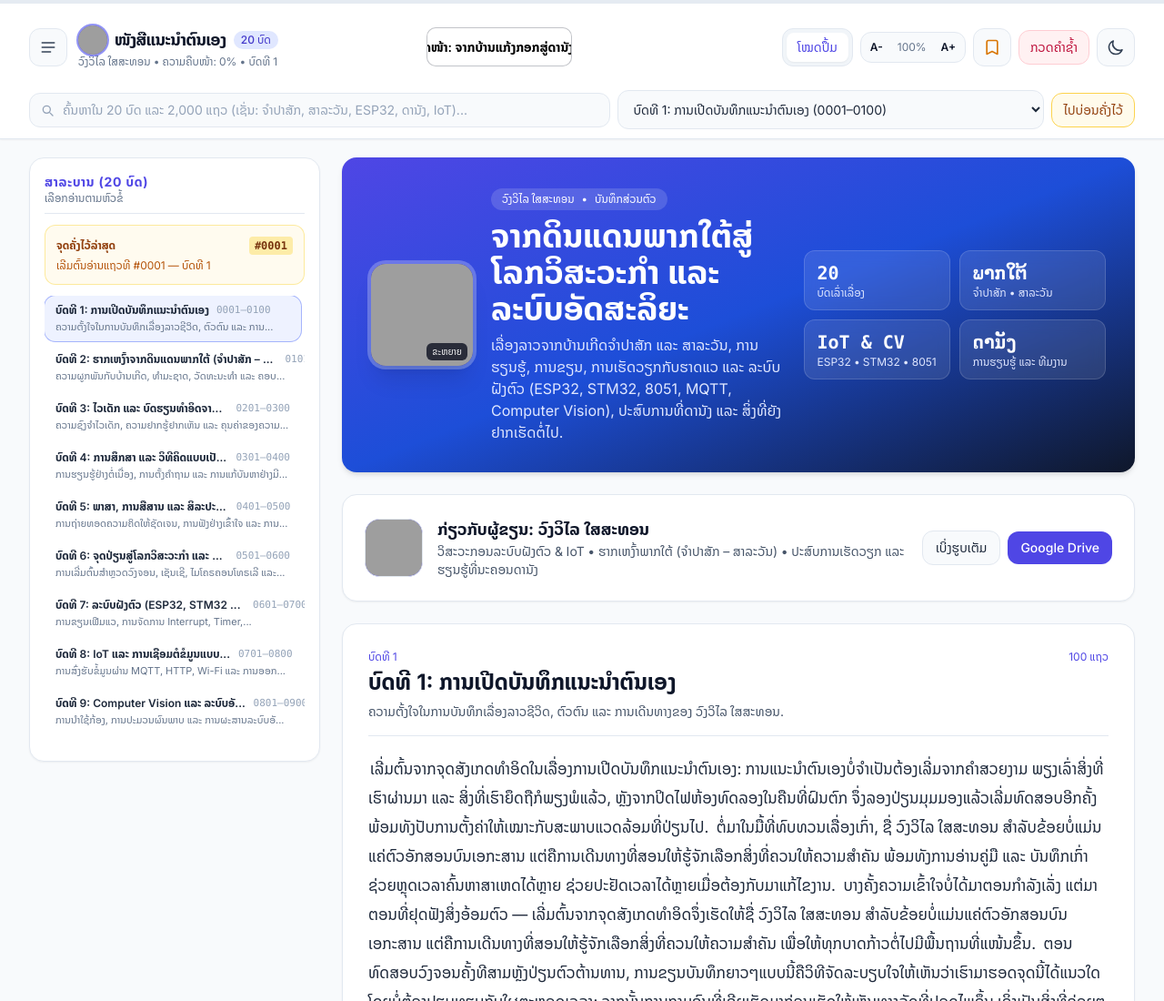
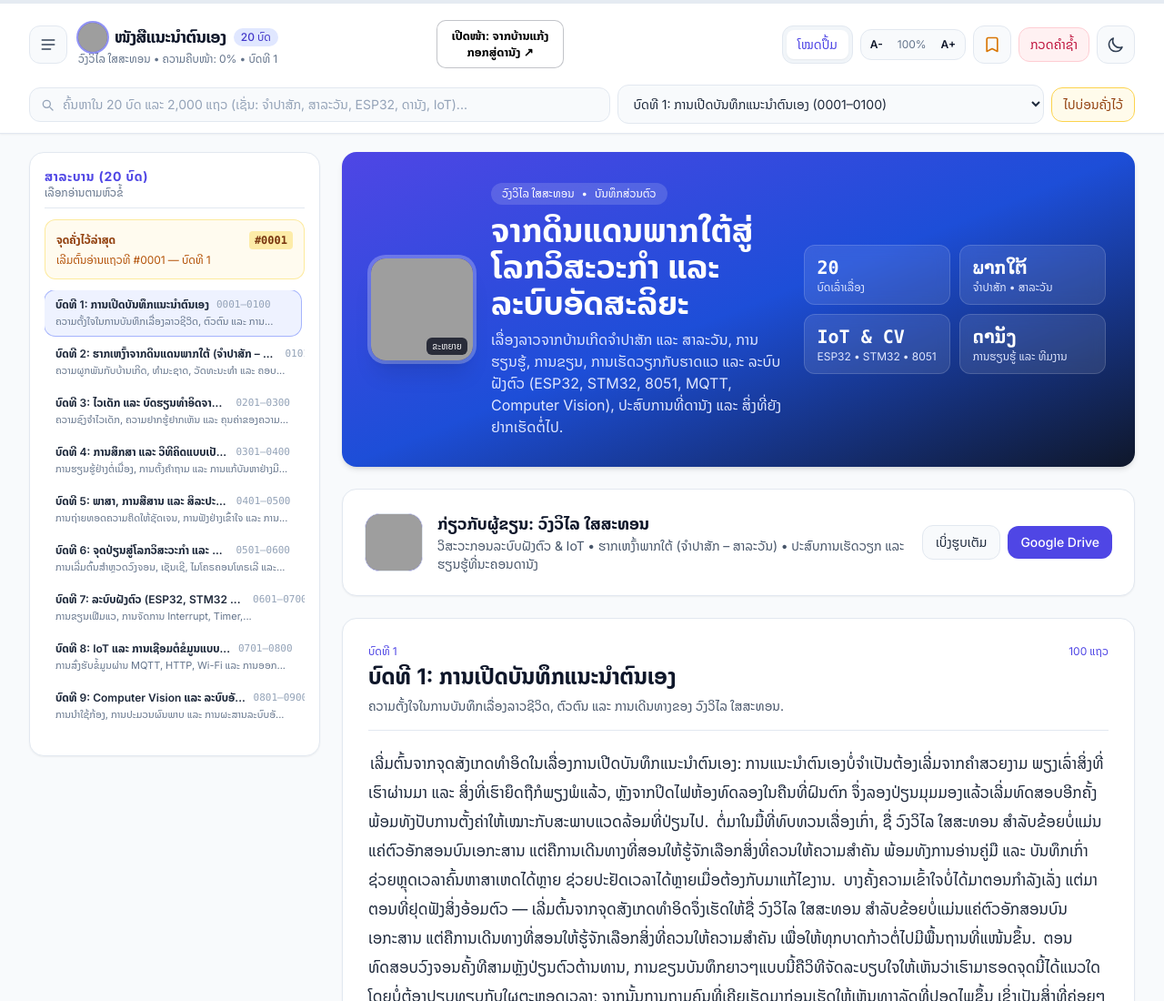
Before and after one commit to vong7878/block, a plain HTML site: page index.html in a window 1280 px wide. Shown: the top 1100 px of the page at 91% size. Drawn offline with nearby package versions, Linux system fonts and the light colour scheme; grey boxes are pictures that could not be loaded.

Commit message:
Update index.html

```diff
--- a/index.html
+++ b/index.html
@@ -84,23 +84,31 @@
   padding: 16px;
 }
 
+.hero-open-box {
+  display: flex;
+  align-items: center;
+  justify-content: flex-start;
+  padding: 8px 0;
+}
+
 .kaengkok-danang-btn {
   display: inline-flex;
   align-items: center;
   justify-content: center;
-  width: 50%;          /* ປັບຄວາມຍາວລົງ 50% */
-  min-width: 160px;    /* ກັນບໍ່ໃຫ້ຫົດນ້ອຍເກີນໄປໃນຈໍແຄບ */
-  padding: 10px 16px;
+  gap: 6px;
+  width: 50%;          /* ຮັກສາຄວາມຍາວ 50% ຕາມທີ່ຕ້ອງການ */
+  min-width: 140px;
+  padding: 8px 12px;
   border-radius: 10px;
   background-color: #ffffff;
   border: 1.5px solid rgba(15, 23, 42, 0.25);
   color: #000000;      /* ຕົວໜັງສືສີດຳ */
-  font-size: 14px;
+  font-size: 13px;
   font-weight: 600;
+  line-height: 1.35;
   text-decoration: none;
-  white-space: nowrap;
-  overflow: hidden;
-  text-overflow: ellipsis;
+  white-space: normal; /* ບໍ່ຕັດຂໍ້ຄວາມໃຫ້ຫາຍໄປ */
+  text-align: center;
   transition: transform 0.2s ease, background-color 0.2s ease, box-shadow 0.2s ease;
 }
 
```
